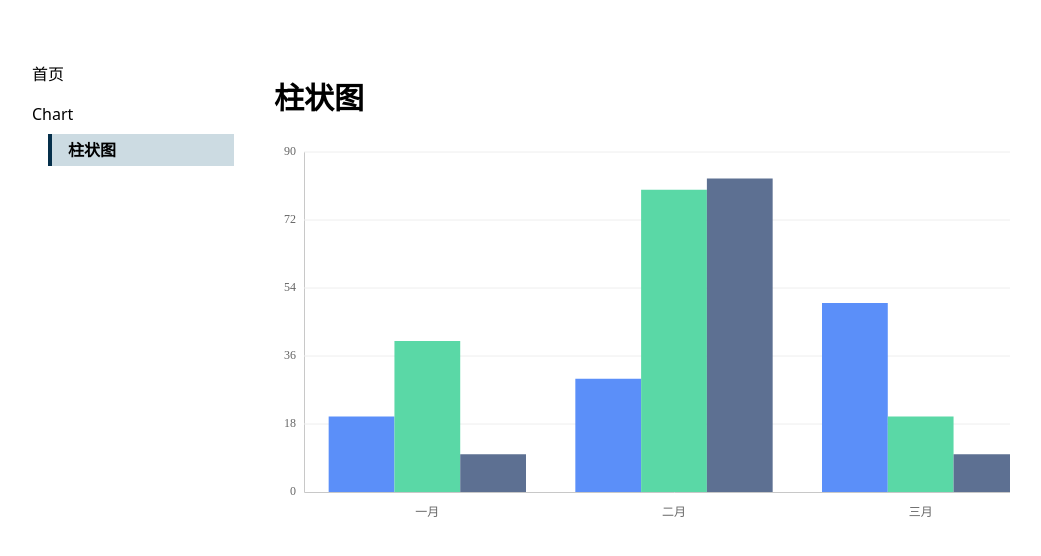
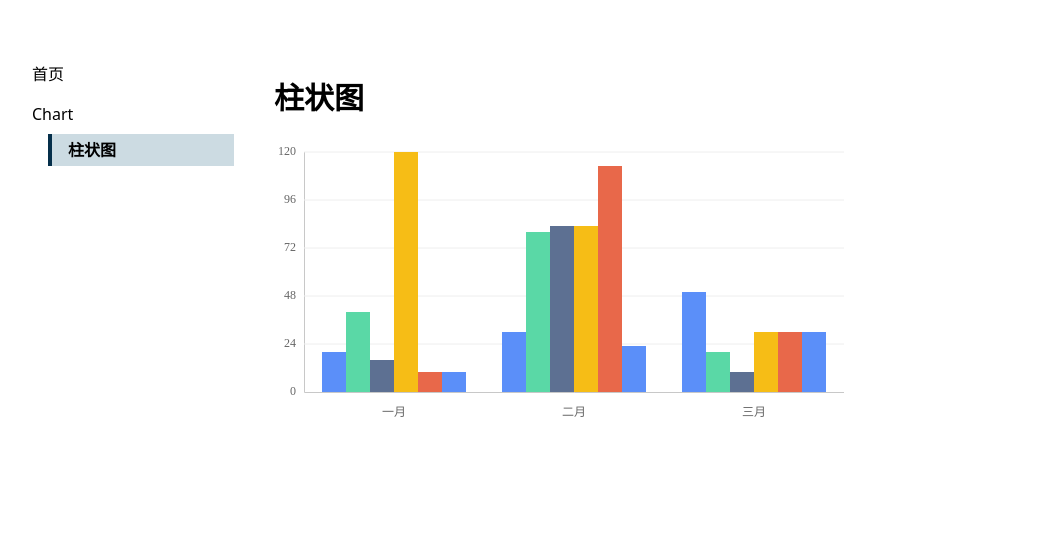
Before and after one commit to o0weicheng/learning, a Vue app: page /chart/bar in a window 1280 px wide. Shown: the top 556 px of the page, without its empty margins (2-1043 px from the left). Built offline with nearby package versions, Linux system fonts and the light colour scheme; the HTML template or start-up script is replaced by a standard one.

Commit message:
feat: 添加动画效果并优化条形图数据展示

```diff
--- a/src/components/chart/composable/bar.ts
+++ b/src/components/chart/composable/bar.ts
@@ -8,6 +8,8 @@ export class Bar extends AxisChart {
 
   constructor(ctx: CanvasRenderingContext2D, options: LChartCallFnOptions) {
     super(ctx, options)
+
+    this.animate(() => this.draw())
   }
 
   public draw() {
@@ -69,16 +71,17 @@ export class Bar extends AxisChart {
         if (index >= options.labels.length) return
 
         const barHeight = (value / max) * this.innerHeight
+        const currentBarHeight = barHeight * this.progress
 
         const x = this.padding + index * stepX + datasetIndex * barWidth + gap
-        const y = this.height - this.padding - barHeight
+        const y = this.height - this.padding - currentBarHeight
 
         // 记录区域
         this.#hitAreas.push({
           x,
           y,
           w: barWidth,
-          h: barHeight,
+          h: currentBarHeight,
           value: `${options['dataset'][datasetIndex]?.label}: ${value}`,
           label: options.labels[index] ?? value.toString(),
           datasetIndex,
@@ -93,11 +96,11 @@ export class Bar extends AxisChart {
         ctx.fillStyle = color!
         if (isHovered) {
           ctx.save()
-          ctx.filter = 'brightness(0.9)'
+          ctx.filter = 'brightness(0.8)'
         }
 
         ctx.beginPath()
-        ctx.rect(x, y, barWidth, barHeight)
+        ctx.rect(x, y, barWidth, currentBarHeight)
         ctx.fill()
 
         if (isHovered) ctx.restore()
@@ -113,9 +116,16 @@ export class Bar extends AxisChart {
     const { ctx } = this
     const { x, y, w, value, label } = this.#hoverData
 
+    // // 先画标题
+    // ctx.save()
+    // ctx.font = 'bold 14px sans-serif'
+
+    // ctx.fillText(label, tipX + padding, tipY + tipHeight / 2)
+    // ctx.restore()
+
     ctx.save()
-    const text = `${label}: ${value}`
-    ctx.font = '14px sans-serif'
+    const text = value
+    ctx.font = '12px sans-serif'
     const textWidth = ctx.measureText(text).width
     const padding = 6
 
--- a/src/components/chart/composable/basic.ts
+++ b/src/components/chart/composable/basic.ts
@@ -14,6 +14,9 @@ export class BasicChart {
   protected width: number
   protected height: number
   protected padding = 30
+  protected progress: number = 0
+  protected animId: number | null = null
+  protected readonly duration: number = 1000
 
   protected colors = ['#5B8FF9', '#5AD8A6', '#5D7092', '#F6BD16', '#E8684A']
 
@@ -28,6 +31,28 @@ export class BasicChart {
     this.innerWidth = width - this.padding * 2
     this.innerHeight = height - this.padding * 2
     this.data = options.data
+  }
+
+  // 动画
+  protected animate(draw: () => void) {
+    const startTimer = performance.now()
+
+    const loop = (now: number) => {
+      const elapsed = now - startTimer
+      let p = elapsed / this.duration
+
+      if (p >= 1) {
+        p = 1
+        this.progress = 1
+        draw()
+        return
+      }
+
+      this.progress = 1 - Math.pow(1 - p, 3)
+      draw()
+      this.animId = requestAnimationFrame(loop)
+    }
+    this.animId = requestAnimationFrame(loop)
   }
 }
 
--- a/src/views/chart/ChartBar.vue
+++ b/src/views/chart/ChartBar.vue
@@ -5,18 +5,33 @@ const bar = defineChart('bar', {
   labels: ['一月', '二月', '三月'] as const,
   dataset: [
     {
-      label: '苹果销量（件）',
+      label: 'A销量（件）',
       data: [20, 30, 50],
       color: ['', '', ''],
     },
     {
-      label: '香蕉销量(件)',
+      label: 'B销量(件)',
       data: [40, 80, 20],
       color: ['', '', ''],
     },
     {
-      label: '梨销量(件)',
-      data: [10, 83, 10],
+      label: 'C销量(件)',
+      data: [16, 83, 10],
+      color: ['', '', ''],
+    },
+    {
+      label: 'D销量(件)',
+      data: [120, 83, 30],
+      color: ['', '', ''],
+    },
+    {
+      label: 'E销量(件)',
+      data: [10, 113, 30],
+      color: ['', '', ''],
+    },
+    {
+      label: 'F销量(件)',
+      data: [10, 23, 30],
       color: ['', '', ''],
     },
   ],
@@ -26,6 +41,6 @@ const bar = defineChart('bar', {
 <template>
   <section class="p-2">
     <h2>柱状图</h2>
-    <LChart :width="800" :height="400" :option="bar" />
+    <LChart :width="600" :height="300" :option="bar" />
   </section>
 </template>
```
